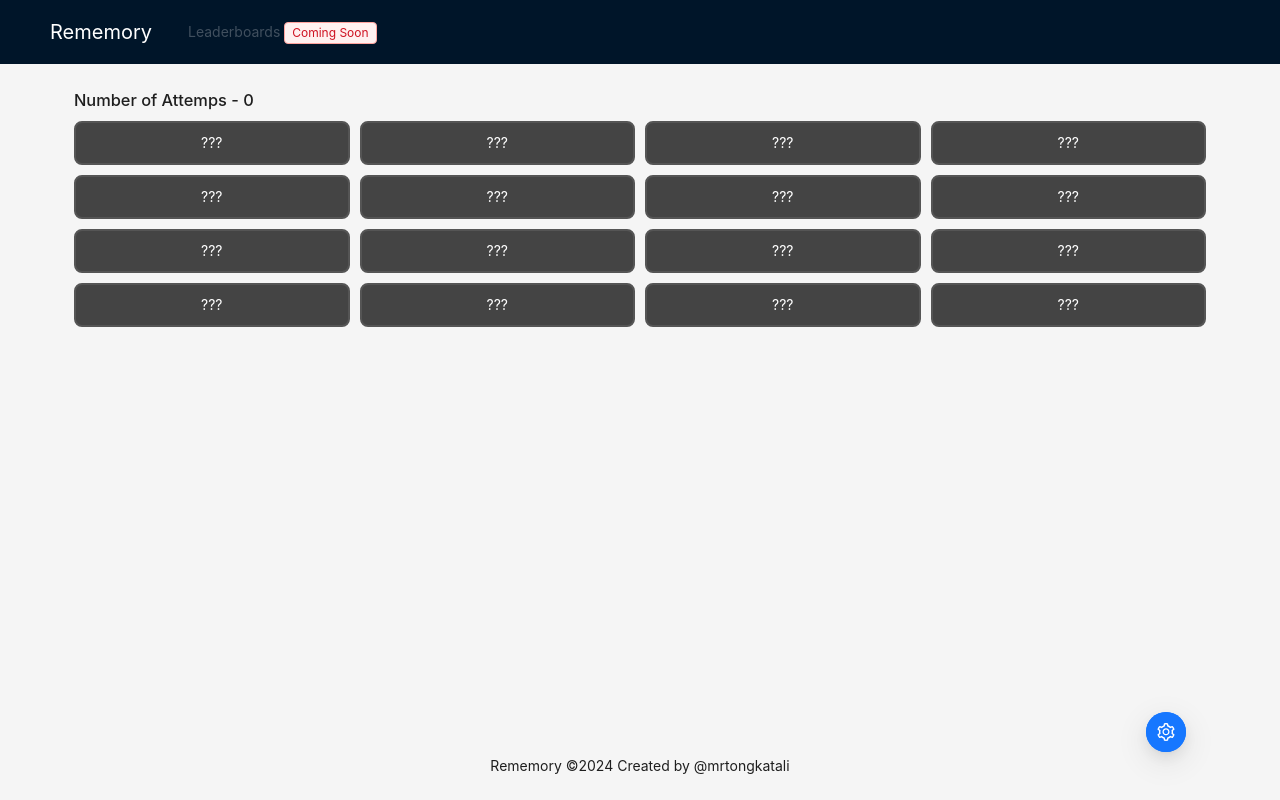
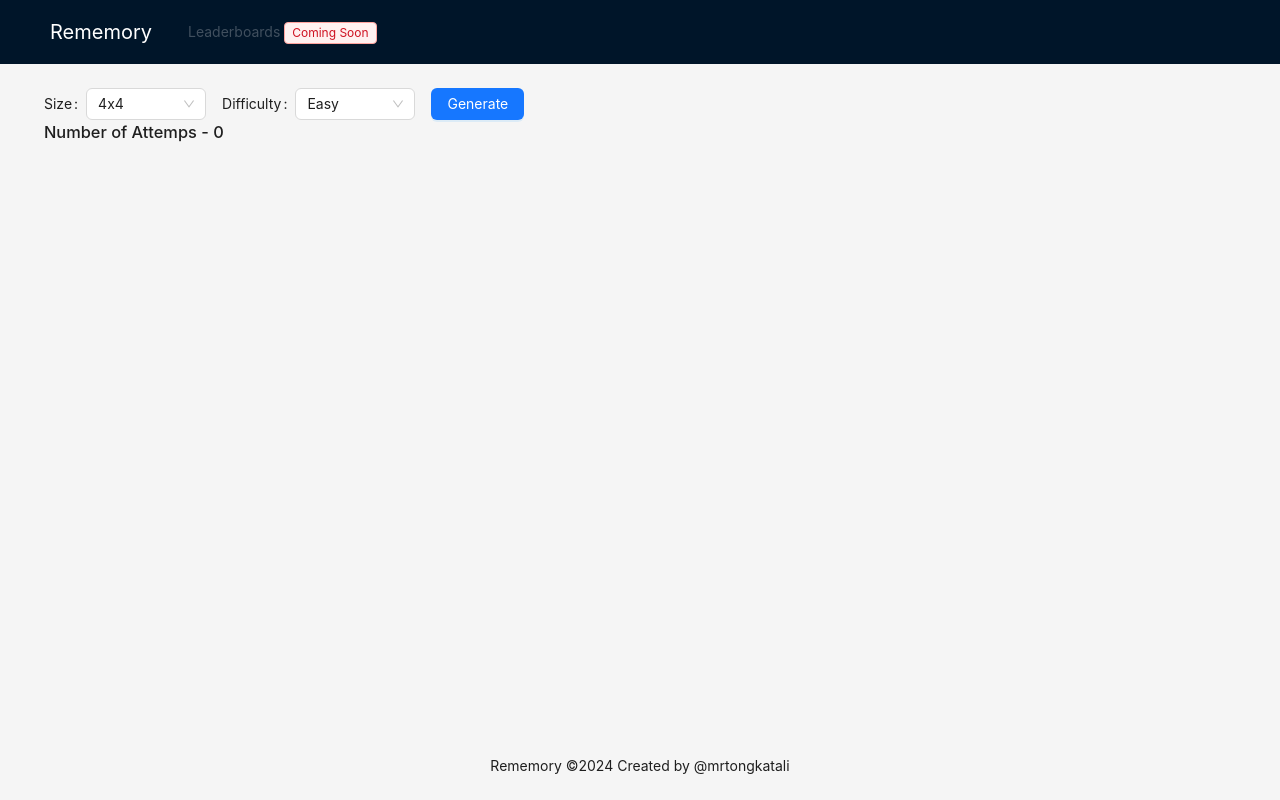
Before and after one commit to mrtongkatali/rememory, a React (Vite) app: page / in a window 1280 px wide. Built offline with nearby package versions, Linux system fonts and the light colour scheme.

Commit message:
Improving logic for generating data + add faker

```diff
--- a/package.json
+++ b/package.json
@@ -12,6 +12,7 @@
   },
   "dependencies": {
     "@ant-design/icons": "5.3.7",
+    "@faker-js/faker": "8.4.1",
     "antd": "5.19.0",
     "lodash": "4.17.21",
     "nanoid": "5.0.7",
--- a/src/App.jsx
+++ b/src/App.jsx
@@ -4,6 +4,28 @@ import 'antd/dist/reset.css';
 import MemoryGame from './Components/MemoryGame';
 
 const { Header, Footer, Content } = Layout;
+
+const defaultLayoutStyle = {
+  minHeight: '100vh',
+};
+
+const defaultHeaderStyle = {
+  position: 'fixed',
+  zIndex: 1,
+  width: '100%',
+};
+
+const defaultLogoStyle = {
+  float: 'left',
+  color: 'white',
+  fontSize: '20px',
+  paddingRight: '20px',
+};
+
+const defaultContentStyle = {
+  padding: '0 20px',
+  marginTop: 64,
+};
 
 const App = () => {
   const menuItems = [
@@ -18,23 +40,15 @@ const App = () => {
     },
   ];
   return (
-    <Layout style={{ minHeight: '100vh' }}>
-      <Header style={{ position: 'fixed', zIndex: 1, width: '100%' }}>
-        <div
-          className="logo"
-          style={{
-            float: 'left',
-            color: 'white',
-            fontSize: '20px',
-            paddingRight: '20px',
-          }}
-        >
+    <Layout style={defaultLayoutStyle}>
+      <Header style={defaultHeaderStyle}>
+        <div className="logo" style={defaultLogoStyle}>
           Rememory
         </div>
         <Menu theme="dark" mode="horizontal" items={menuItems} />
       </Header>
-      <Content style={{ padding: '0 50px', marginTop: 64 }}>
-        <div style={{ padding: 24, minHeight: 380 }}>
+      <Content style={defaultContentStyle}>
+        <div className="content-wrapper">
           <MemoryGame />
         </div>
       </Content>
--- a/src/Components/MemoryGame/index.jsx
+++ b/src/Components/MemoryGame/index.jsx
@@ -1,10 +1,16 @@
 import React, { useCallback, useEffect, useState } from 'react';
 import PropTypes from 'prop-types';
+
+// Helpers
 import { shuffle } from 'lodash/collection';
 import { nanoid } from 'nanoid';
-import { FloatButton } from 'antd';
-import { SettingOutlined } from '@ant-design/icons';
+import { generatePool } from '@/Helpers/Generator';
+import { SIZE_SETTINGS, DIFFICULTY_SETTINGS } from '@/Data/settings';
 
+// Ant
+import { Form, Select, Button } from 'antd';
+
+// Style
 import '@/scss/components/memory-game/index.scss';
 
 const MemoryGame = () => {
@@ -12,11 +18,18 @@ const MemoryGame = () => {
   const [flippedCards, setFlippedCards] = useState([]);
   const [isAlreadyCompleted, setIsAlreadyCompleted] = useState(false);
   const [numberOfAttempts, setNumberOfAttempts] = useState(0);
+  const [sizeSettings, setSizeSettings] = useState(SIZE_SETTINGS[0]);
+  const [difficultySettings, setDifficultySettings] = useState(
+    DIFFICULTY_SETTINGS[0]
+  );
+  const [gridTemplateColumns, setGridTemplateColumns] = useState({
+    gridTemplateColumns: `repeat(6, 1fr)`,
+  });
 
   /*
     Todo:
     - Add Button for restarting the game
-    - Record the number of attempts
+    - Record the number of attempts (done)
     - Implement component for timer
     - Implement logic for loading different categories and difficulty
   */
@@ -27,19 +40,25 @@ const MemoryGame = () => {
     setNumberOfAttempts(0);
   };
 
-  const generateGrid = useCallback(() => {
+  const generateCards = () => {
     resetGame();
 
-    const pool = [
-      'Crimson',
-      'Azure',
-      'Coral',
-      'Lavender',
-      'Turquoise',
-      'Emerald',
-      'Fuchsia',
-      'Amber',
-    ];
+    setGridTemplateColumns({
+      gridTemplateColumns: `repeat(${sizeSettings.gridSettings.repeat}, 1fr)`,
+    });
+
+    // const pool = [
+    //   'Crimson',
+    //   'Azure',
+    //   'Coral',
+    //   'Lavender',
+    //   'Turquoise',
+    //   'Emerald',
+    //   'Fuchsia',
+    //   'Amber',
+    // ];
+
+    const pool = generatePool(sizeSettings.gridSettings.value);
 
     const cardsArray = [];
 
@@ -62,7 +81,7 @@ const MemoryGame = () => {
     });
 
     setCards(shuffle(cardsArray));
-  }, []);
+  };
 
   const checkMatch = useCallback(() => {
     const isMatched = flippedCards[0] === flippedCards[1];
@@ -85,7 +104,7 @@ const MemoryGame = () => {
       setCards(updatedCards);
       setIsAlreadyCompleted(isAlreadyCompleted);
     }, 500);
-  }, [flippedCards, cards]);
+  }, [flippedCards, cards, numberOfAttempts]);
 
   const flippedCard = (grid) => {
     if (grid.matched) {
@@ -112,18 +131,49 @@ const MemoryGame = () => {
   useEffect(() => {
     if (isAlreadyCompleted) {
       alert("Congratulations! You've completed the game!");
-      generateGrid();
+      generateCards();
     }
   }, [isAlreadyCompleted]);
 
-  useEffect(() => {
-    generateGrid();
-  }, [generateGrid]);
-
   return (
     <>
+      <div>
+        <Form layout="inline">
+          <Form.Item label="Size">
+            <Select
+              defaultValue={SIZE_SETTINGS[0]}
+              style={{ width: 120 }}
+              options={SIZE_SETTINGS}
+              onChange={(value) => {
+                const size = SIZE_SETTINGS.find((size) => size.value === value);
+                setSizeSettings(size);
+              }}
+            />
+          </Form.Item>
+
+          <Form.Item label="Difficulty">
+            <Select
+              defaultValue={DIFFICULTY_SETTINGS[0]}
+              style={{ width: 120 }}
+              options={DIFFICULTY_SETTINGS}
+              onChange={(value) => {
+                const difficulty = DIFFICULTY_SETTINGS.find(
+                  (difficulty) => difficulty.value === value
+                );
+                setDifficultySettings(difficulty);
+              }}
+            />
+          </Form.Item>
+          <Form.Item>
+            <Button type="primary" onClick={() => generateCards()}>
+              Generate
+            </Button>
+          </Form.Item>
+        </Form>
+      </div>
+
       <h3>Number of Attemps - {numberOfAttempts}</h3>
-      <div className="grid-container">
+      <div className="card-container" style={gridTemplateColumns}>
         {cards.map((card) => (
           <MemoizedCards
             key={card.id}
@@ -132,13 +182,6 @@ const MemoryGame = () => {
           />
         ))}
       </div>
-      <FloatButton
-        shape="circle"
-        type="primary"
-        size="large"
-        style={{ right: 94 }}
-        icon={<SettingOutlined />}
-      />
     </>
   );
 };
@@ -146,11 +189,11 @@ const MemoryGame = () => {
 const Cards = ({ card, onClick }) => (
   <div>
     {!card.flipped && (
-      <div className="grid-item" onClick={onClick}>
+      <div className="card-item" onClick={onClick}>
         ???
       </div>
     )}
-    {card.flipped && <div className="grid-item">{card.value}</div>}
+    {card.flipped && <div className="card-item">{card.value}</div>}
   </div>
 );
 
--- /dev/null
+++ b/src/Data/settings.js
@@ -0,0 +1,59 @@
+export const DIFFICULTY_ENUM = {
+  EASY: 1,
+  MEDIUM: 2,
+  HARD: 3,
+};
+
+export const SIZE_ENUM = {
+  FOUR_FOUR: 1,
+  SIX_SIX: 2,
+  EIGHT_EIGHT: 3,
+};
+
+export const DIFFICULTY_SETTINGS = [
+  {
+    value: DIFFICULTY_ENUM.EASY,
+    label: 'Easy',
+  },
+  {
+    value: DIFFICULTY_ENUM.MEDIUM,
+    label: 'Medium',
+  },
+  {
+    value: DIFFICULTY_ENUM.HARD,
+    label: 'Hard',
+  },
+];
+
+export const SIZE_SETTINGS = [
+  {
+    id: SIZE_ENUM.FOUR_FOUR,
+    label: '4x4',
+    value: 4,
+    gridSettings: {
+      repeat: 4,
+      gap: '20px',
+      height: '120px',
+    },
+  },
+  {
+    id: SIZE_ENUM.SIX_SIX,
+    label: '6x6',
+    value: 6,
+    gridSettings: {
+      repeat: 8,
+      gap: '15px',
+      height: '120px',
+    },
+  },
+  {
+    id: SIZE_ENUM.EIGHT_EIGHT,
+    label: '8x8',
+    value: 8,
+    gridSettings: {
+      repeat: 16,
+      gap: '10px',
+      height: '100px',
+    },
+  },
+];
--- /dev/null
+++ b/src/Helpers/Generator.js
@@ -0,0 +1,20 @@
+import { faker } from '@faker-js/faker';
+import { DIFFICULTY_ENUM } from '@/Data/settings.js';
+
+export const generatePool = (size, category) => {
+  const uniqueDataGenerator = (generatorFunction) => {
+    const uniqueData = new Set();
+
+    while (uniqueData.size < size) {
+      uniqueData.add(generatorFunction());
+    }
+
+    return Array.from(uniqueData);
+  };
+
+  return uniqueDataGenerator(() => faker.animal.bear());
+
+  //   if (category === DIFFICULTY_ENUM.EASY) {
+  //     //
+  //   }
+};
--- a/src/scss/components/memory-game/index.scss
+++ b/src/scss/components/memory-game/index.scss
@@ -1,20 +1,18 @@
-.grid-container {
+.card-container {
   display: grid;
-  grid-template-columns: repeat(4, 1fr);
-  gap: 10px;
+  gap: 20px;
 }
 
-.grid-item {
+.card-item {
   background-color: #444;
   color: #fff;
   display: flex;
   justify-content: center;
   align-items: center;
-  padding: 20px;
-  font-size: 10;
+  padding: 10px;
+  font-size: 10px;
   border-radius: 8px;
   border: 2px solid #555;
   cursor: pointer;
-  min-width: 130px;
-  height: 30px;
+  height: 120px;
 }
--- a/src/scss/index.scss
+++ b/src/scss/index.scss
@@ -12,3 +12,8 @@
   -webkit-font-smoothing: antialiased;
   -moz-osx-font-smoothing: grayscale;
 }
+
+.content-wrapper {
+  padding: 24px;
+  min-height: 380px;
+}
```
Also changed, not shown: src/Components/MemoryGame/data/settings.js (deleted, +0 -59 lines), 1 other file (tests, documents, lock files or other folders).
